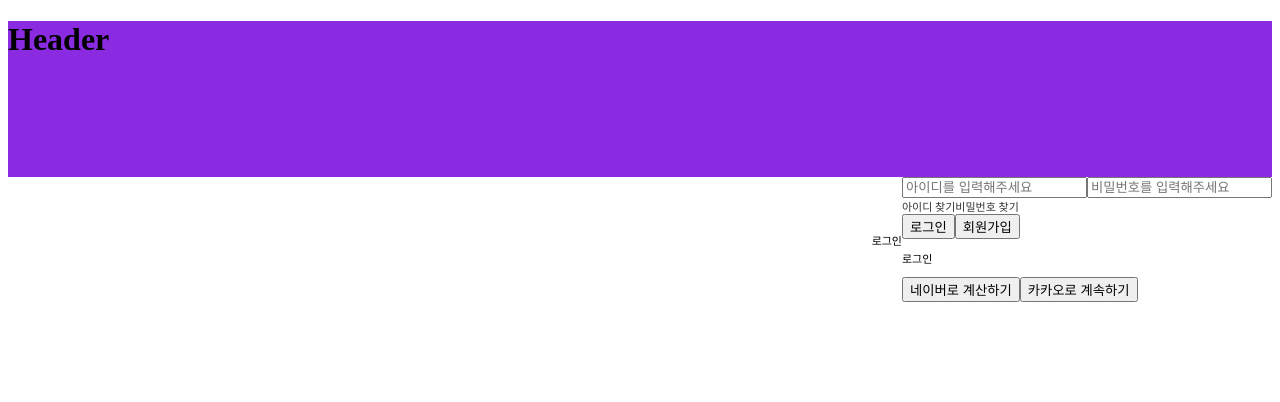
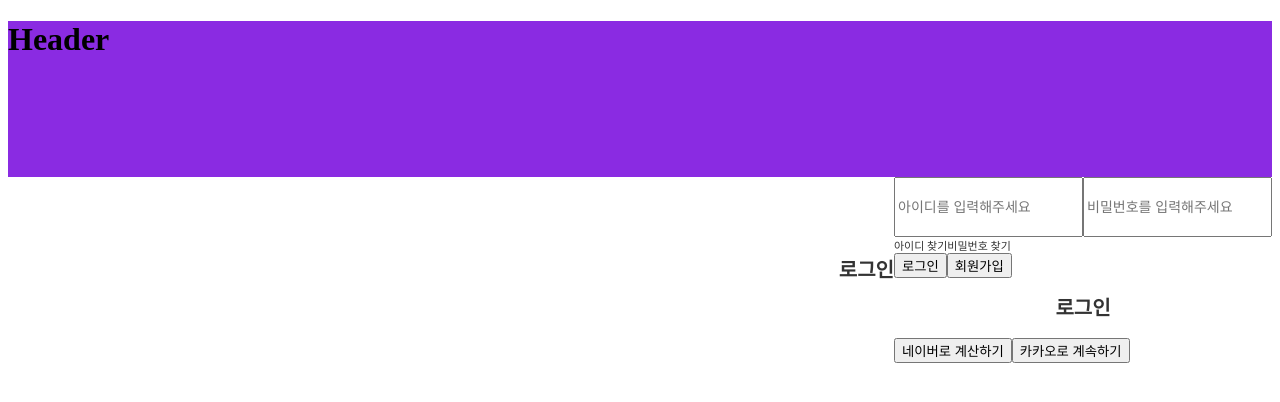
Before and after one commit to hyrionbs/rionkurly, a React (Vite) app in the folder kurly/: page /login in a window 1280 px wide. Shown: the top 402 px of the page. Built offline with nearby package versions, Linux system fonts and the light colour scheme.

Commit message:
login창 제작중

```diff
--- a/kurly/src/pages/login.css
+++ b/kurly/src/pages/login.css
@@ -4,3 +4,15 @@
     background-color: blueviolet;
     margin: 0;
 }
+.loginText {
+    font-weight: 700;
+    font-size: 20px;
+    line-height: 20px;
+    text-align: center;
+    color: #333;
+}
+
+.loginInput{
+    height: 54px;
+    font-size: 14px;
+}
```
